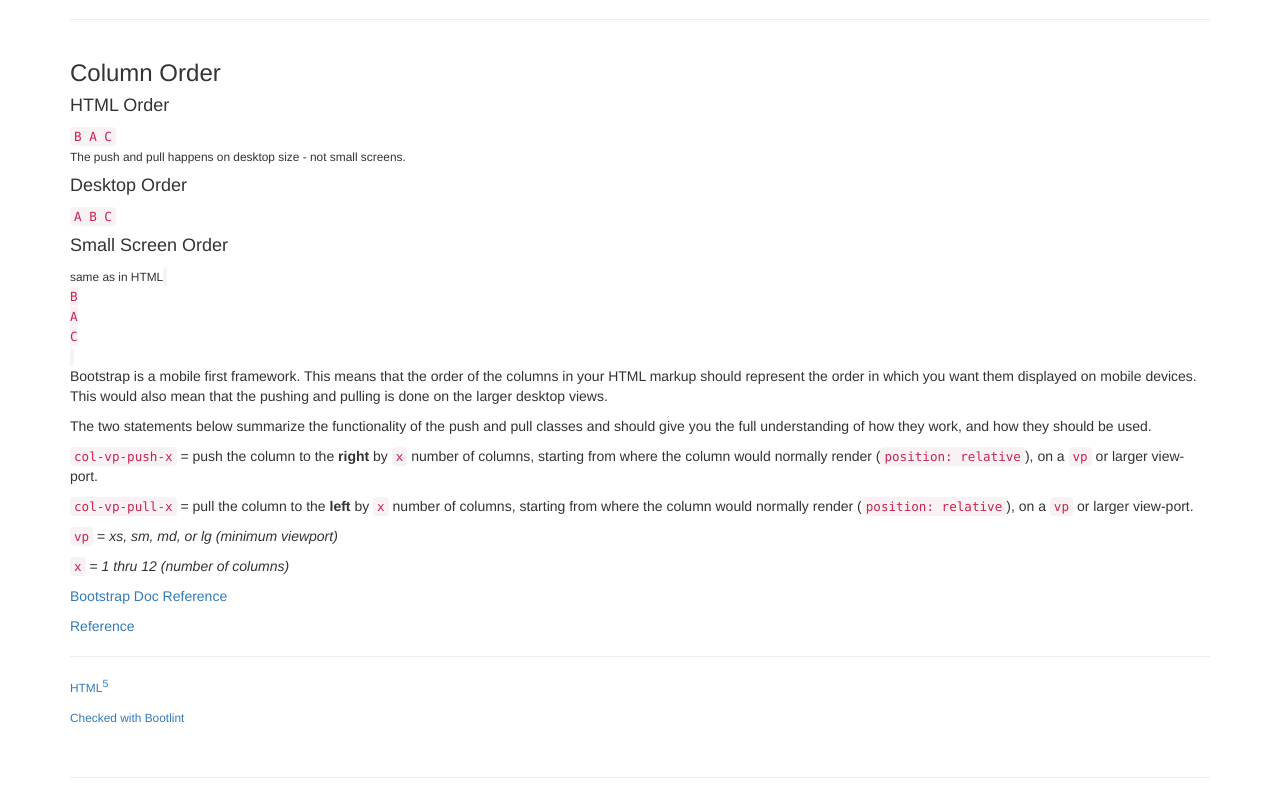
After one commit to Mehdi-Leqsiouer/projet_pas, a PHP site: page /comparatif.html in a window 1280 px wide. The commit adds this page. Shown: the part 437-1235 px from the top of the page. Run offline with PHP 8.4, Linux system fonts and the light colour scheme; some libraries are stand-ins or nearby versions.

Commit message:
debut comparatif aws google opensource

```diff
--- /dev/null
+++ b/comparatif.html
@@ -0,0 +1,103 @@
+<!DOCTYPE html>
+<html lang="en">
+<head>
+    <meta charset="UTF-8">
+    <title>Title</title>
+
+    <link href="//netdna.bootstrapcdn.com/bootstrap/3.2.0/css/bootstrap.min.css" rel="stylesheet" id="bootstrap-css">
+    <script src="//netdna.bootstrapcdn.com/bootstrap/3.2.0/js/bootstrap.min.js"></script>
+    <script src="//code.jquery.com/jquery-1.11.1.min.js"></script>
+    <!------ Include the above in your HEAD tag ---------->
+
+</head>
+<body>
+
+
+<div class="container">
+
+    <div class="row">
+        <h2>Comparatif GOOGLE / AWS / OPENSOURCE</h2>
+
+        <hr>
+
+        <div class="col-md-4 col-md-push-4">
+            <div class="alert alert-danger">Google</div>
+            <img class="img-responsive img-circle" src="export/image_ggl.jpg" alt="Greece-1173 - Temple of Athena by Dennis Jarvis, on Flickr">
+        </div>
+
+        <div class="col-md-4 col-md-pull-4 ">
+            <div class="alert alert-info">Amazon</div>
+            <img class="img-responsive img-circle" src="export/image_aws.jpg" alt="Greece-1173 - Temple of Athena by Dennis Jarvis, on Flickr">
+        </div>
+
+        <div class="col-md-4">
+            <div class="alert alert-success">OpenSource</div>
+            <img class="img-responsive img-circle" src="export/image_opensource.jpg" alt="Greece-1173 - Temple of Athena by Dennis Jarvis, on Flickr">
+        </div>
+
+    </div>
+
+    <hr>
+
+    <div class="row">
+
+        <div class="col-md-12">
+            <h3>Column Order</h3>
+
+            <h4>HTML Order</h4>
+            <code> B A C </code>
+            <br>
+            <small>The push and pull happens on desktop size - not small screens.</small>
+
+
+
+            <h4>Desktop Order</h4>
+            <code> A B C </code>
+
+            <h4>Small Screen Order</h4>
+            <small>same as in HTML</small>
+            <code><br>
+                B<br>
+                A<br>
+                C<br>
+                <br>
+            </code>
+
+            <p>
+                Bootstrap is a mobile first framework. This means that the order of the columns in your HTML markup should represent the order in which you want them displayed on mobile devices. This would also mean that the pushing and pulling is done on the larger
+                desktop views.
+            </p>
+
+
+            <p>The two statements below summarize the functionality of the push and pull classes and should give you the full understanding of how they work, and how they should be used.</p>
+
+            <p><code>col-vp-push-x</code> = push the column to the <strong>right</strong> by <code>x</code> number of columns, starting from where the column would normally render (<code>position: relative</code>), on a <code>vp</code> or larger view-port.</p>
+
+            <p><code>col-vp-pull-x</code> = pull the column to the <strong>left</strong> by <code>x</code> number of columns, starting from where the column would normally render (<code>position: relative</code>), on a <code>vp</code> or larger view-port.</p>
+
+            <p><code>vp</code> = <em>xs, sm, md, or lg (minimum viewport)</em>
+            </p>
+
+            <p><code>x</code> = <em>1 thru 12 (number of columns)</em>
+            </p>
+
+            <p><a href="http://getbootstrap.com/css/#grid-column-ordering" target="_blank">Bootstrap Doc Reference</a></p>
+
+            <p><a href="http://www.schmalz.io/2014/10/08/Column-Ordering-in-Bootstrap/" target="_blank">Reference</a></p>
+            <hr>
+
+            <p><a href="http://validator.w3.org/check?uri=http%3A%2F%2Fbootsnipp.com%2Fiframe%2Fd0jrk" target="_blank"><small>HTML</small><sup>5</sup></a></p>
+
+            <p><a href="https://github.com/twbs/bootlint" target="_blank"><small>Checked with Bootlint</small></a></p>
+            <br>
+            <hr>
+        </div>
+    </div>
+
+</div>
+
+
+
+
+</body>
+</html>
--- a/index.php
+++ b/index.php
@@ -1,7 +1,7 @@
 <?php
 	session_start();
 	if(isset($_SESSION["prenom"])) {
-		header("Location: distance.php");
+		header("Location: menu.html");
 	}
 ?>
 
--- a/menu.html
+++ b/menu.html
@@ -27,6 +27,7 @@
 
             <button type="submit" class="btn btn-danger">Scanner</button>
         </form>
+        </br>
 		<a type="submit" href = "deconnection.php" class="btn btn-danger">Deconnexion</a>
     </div>
 
```
Also changed, not shown: css/style_comparatif.css (added, +136 -0 lines), traitement.php (+13 -5 lines), export/image.jpg, export/image_ggl.jpg (added).
